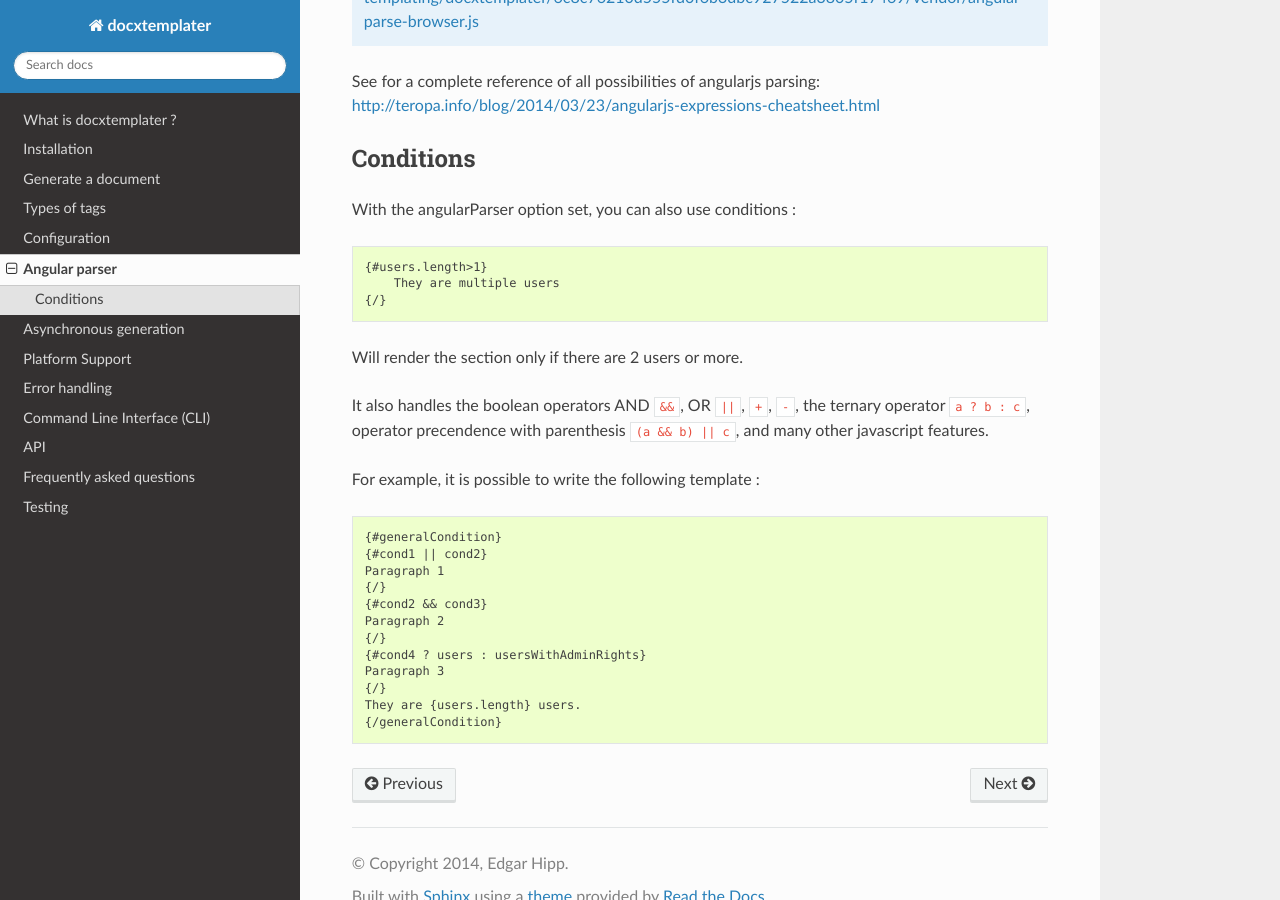
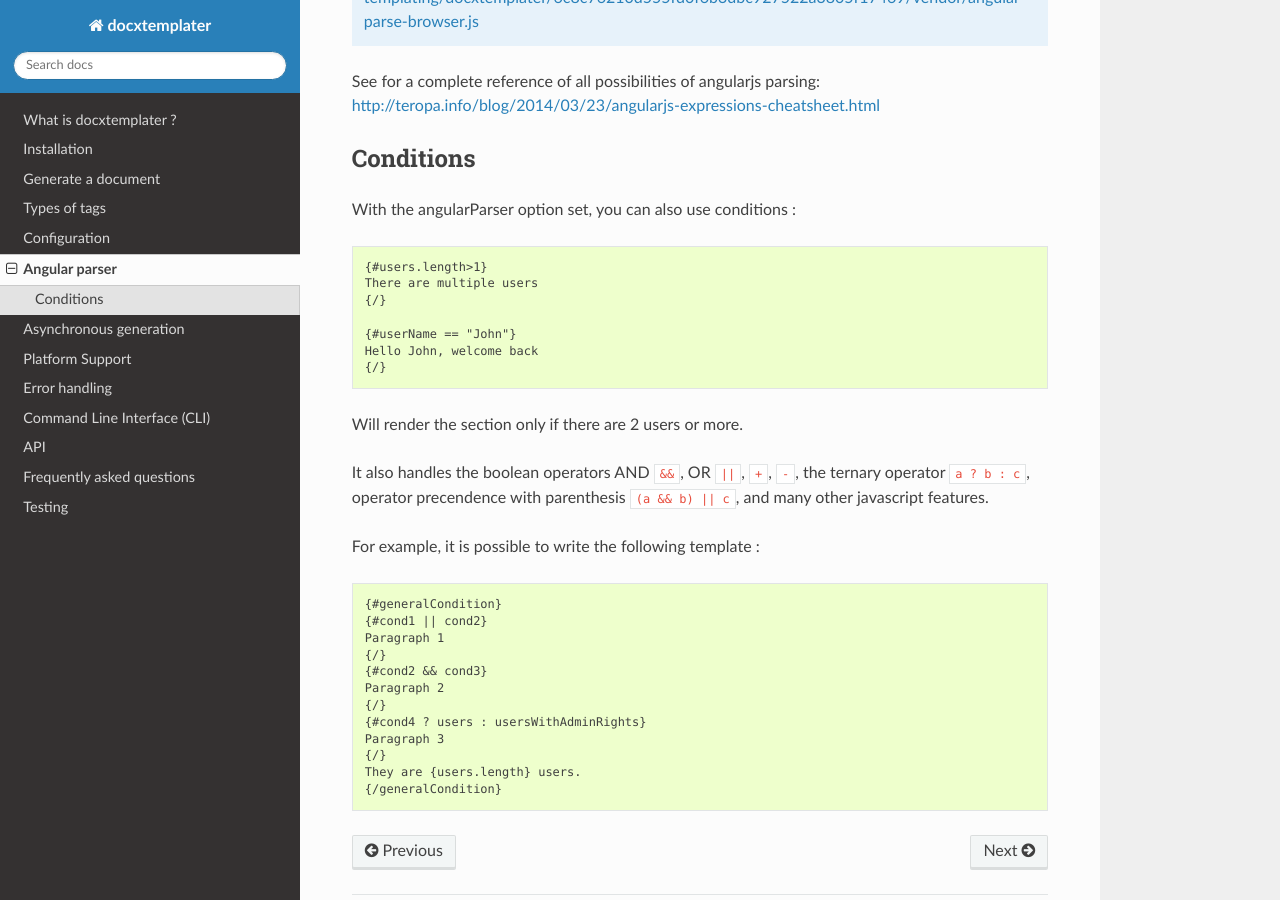
Before and after one commit to open-xml-templating/docxtemplater, a Sphinx documentation site: the page built from docs/source/angular_parse.rst, in a window 1280 px wide and 900 px high, scrolled down 1489 px. Built offline with Sphinx 7.4.7 and the Read the Docs theme 2.0.0, drawn with Linux system fonts in a browser that asks for light colours.

Commit message:
Update docs about conditionals

```diff
--- a/docs/source/angular_parse.rst
+++ b/docs/source/angular_parse.rst
@@ -87,7 +87,11 @@ With the angularParser option set, you can also use conditions :
 .. code-block:: text
 
     {#users.length>1}
-        They are multiple users
+    There are multiple users
+    {/}
+
+    {#userName == "John"}
+    Hello John, welcome back
     {/}
 
 Will render the section only if there are 2 users or more.
```
